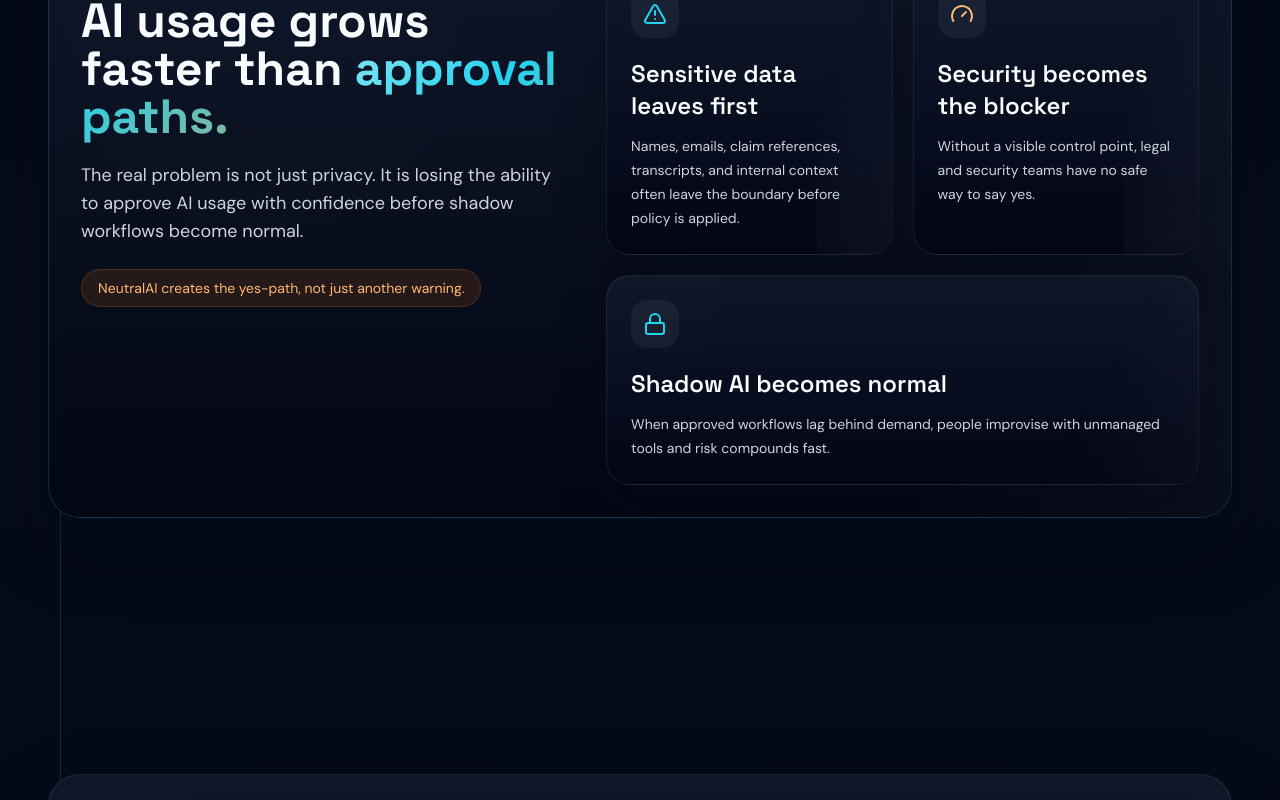
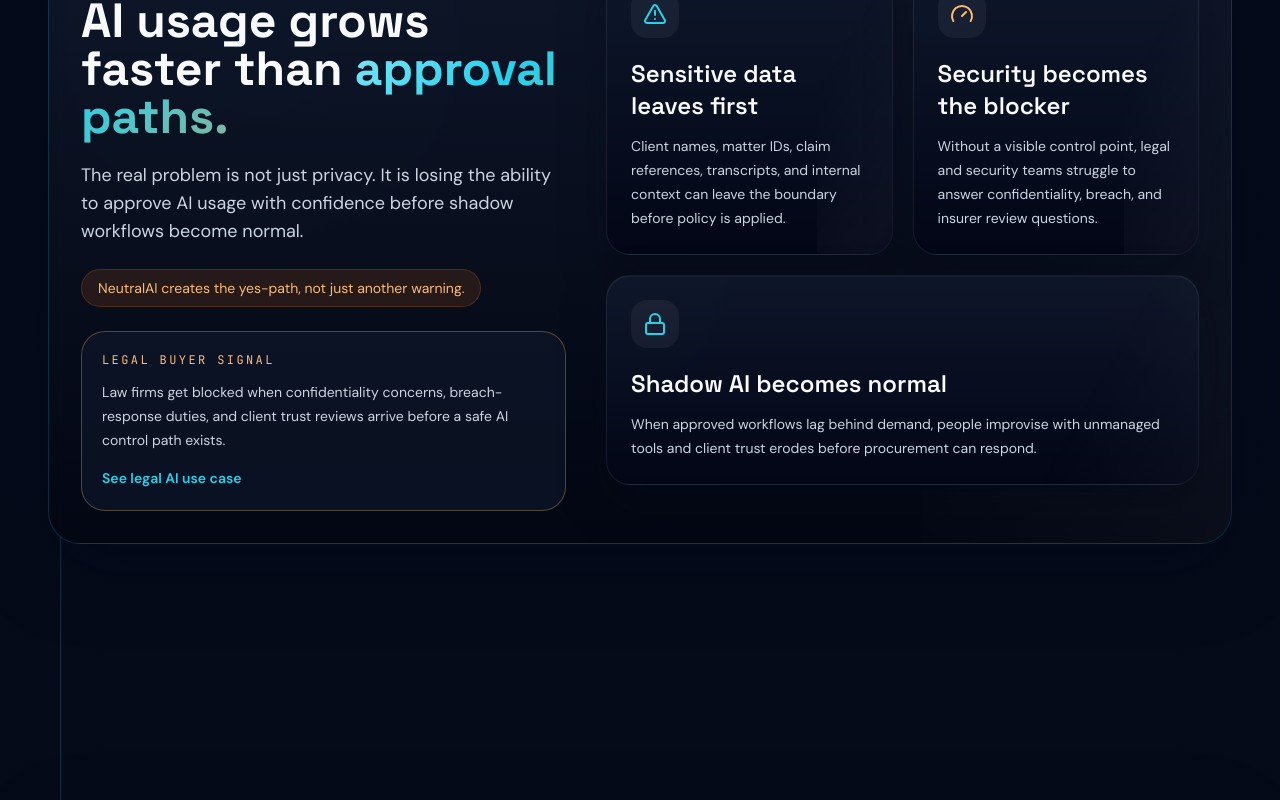
Before and after one commit to nazifsohtaoglu/neutralai-website, a Next.js app: page / in a window 1280 px wide. Shown: the part 5900-6700 px from the top of the page. Built offline with nearby package versions, Linux system fonts and the light colour scheme; no server answers.

Commit message:
Strengthen homepage legal conversion path and VAT clarity

```diff
--- a/app/components/home/PricingSection.tsx
+++ b/app/components/home/PricingSection.tsx
@@ -48,6 +48,9 @@
 
         <p className="mx-auto mt-5 max-w-4xl text-center text-sm leading-6 text-slate-400">
           Plans include masking requests. Managed AI usage is covered by small included credits for evaluation. Production model usage can run through BYOK, customer provider accounts, or prepaid top-ups.
+        </p>
+        <p className="mx-auto mt-2 max-w-4xl text-center text-xs leading-6 text-slate-500">
+          All listed GBP prices are excluding VAT. VAT may apply based on billing country and entity status.
         </p>
 
         <div className="mx-auto mt-10 grid max-w-6xl gap-6 lg:grid-cols-3">
--- a/app/components/home/WhyItMatters.tsx
+++ b/app/components/home/WhyItMatters.tsx
@@ -19,6 +19,21 @@
               </p>
               <div className="mt-6 inline-flex rounded-full border border-accent-cta/20 bg-[rgba(249,115,22,0.12)] px-4 py-2 text-sm text-[#fdba74]">
                 NeutralAI creates the yes-path, not just another warning.
+              </div>
+              <div className="mt-6 max-w-2xl rounded-[24px] border border-[#fdba74]/30 bg-[rgba(15,23,42,0.65)] p-5">
+                <p className="font-mono text-xs uppercase tracking-[0.2em] text-[#fdba74]">Legal buyer signal</p>
+                <p className="mt-3 text-sm leading-6 text-slate-300">
+                  Law firms get blocked when confidentiality concerns, breach-response duties, and client trust reviews arrive before a safe AI control path exists.
+                </p>
+                <a
+                  href="/use-cases/legal"
+                  className="mt-4 inline-flex items-center text-sm font-semibold text-primary-light transition hover:text-primary"
+                  data-analytics-event="CTA Click"
+                  data-analytics-label="Legal Use Case"
+                  data-analytics-placement="homepage_problem_legal"
+                >
+                  See legal AI use case
+                </a>
               </div>
             </div>
 
--- a/app/data/homepage.ts
+++ b/app/data/homepage.ts
@@ -31,19 +31,19 @@
     icon: AlertTriangle,
     title: 'Sensitive data leaves first',
     description:
-      'Names, emails, claim references, transcripts, and internal context often leave the boundary before policy is applied.',
+      'Client names, matter IDs, claim references, transcripts, and internal context can leave the boundary before policy is applied.',
   },
   {
     icon: Gauge,
     title: 'Security becomes the blocker',
     description:
-      'Without a visible control point, legal and security teams have no safe way to say yes.',
+      'Without a visible control point, legal and security teams struggle to answer confidentiality, breach, and insurer review questions.',
   },
   {
     icon: Lock,
     title: 'Shadow AI becomes normal',
     description:
-      'When approved workflows lag behind demand, people improvise with unmanaged tools and risk compounds fast.',
+      'When approved workflows lag behind demand, people improvise with unmanaged tools and client trust erodes before procurement can respond.',
   },
 ] as const
 
@@ -90,7 +90,7 @@
     summary: 'Free sandbox access for teams validating the masking flow.',
     monthlyPrice: '£0',
     annualPrice: '£0',
-    priceNote: 'per month',
+    priceNote: 'per month, excluding VAT',
     usage: '1,000 masking requests per month',
     managedAiCredit: '£1 managed AI trial credit',
     modelUsage: 'Managed sandbox only',
@@ -110,8 +110,8 @@
     summary: 'Low-friction paid plan for founders and small regulated teams.',
     monthlyPrice: '£29',
     annualPrice: '£23.20',
-    annualBilled: '£278.40 billed yearly',
-    priceNote: 'per month',
+    annualBilled: '£278.40 billed yearly, excluding VAT',
+    priceNote: 'per month, excluding VAT',
     usage: '10K masking requests per month',
     managedAiCredit: '£3 managed AI credit',
     modelUsage: 'Managed evaluation only',
@@ -132,8 +132,8 @@
     summary: 'Team plan for real usage with audit history and BYOK guidance.',
     monthlyPrice: '£99',
     annualPrice: '£79.20',
-    annualBilled: '£950.40 billed yearly',
-    priceNote: 'per month',
+    annualBilled: '£950.40 billed yearly, excluding VAT',
+    priceNote: 'per month, excluding VAT',
     usage: '100K masking requests per month',
     managedAiCredit: '£10 managed AI credit',
     modelUsage: 'BYOK recommended',
@@ -154,8 +154,8 @@
     summary: 'Higher-volume governance plan for teams ready to run provider spend through BYOK.',
     monthlyPrice: '£299',
     annualPrice: '£239.20',
-    annualBilled: '£2,870.40 billed yearly',
-    priceNote: 'per month',
+    annualBilled: '£2,870.40 billed yearly, excluding VAT',
+    priceNote: 'per month, excluding VAT',
     usage: '500K masking requests per month',
     managedAiCredit: '£25 managed AI credit',
     modelUsage: 'BYOK or customer provider expected',
@@ -176,7 +176,7 @@
     summary: 'Dedicated enterprise onboarding with commercial review.',
     monthlyPrice: 'Custom',
     annualPrice: 'Custom',
-    priceNote: 'commercial review and rollout planning',
+    priceNote: 'commercial review and rollout planning, excluding VAT where applicable',
     usage: 'Custom masking volume',
     managedAiCredit: 'Customer-owned model spend',
     modelUsage: 'BYOK, private endpoint, or on-prem',
```
Also changed, not shown: 1 other file (tests, documents, lock files or other folders).
